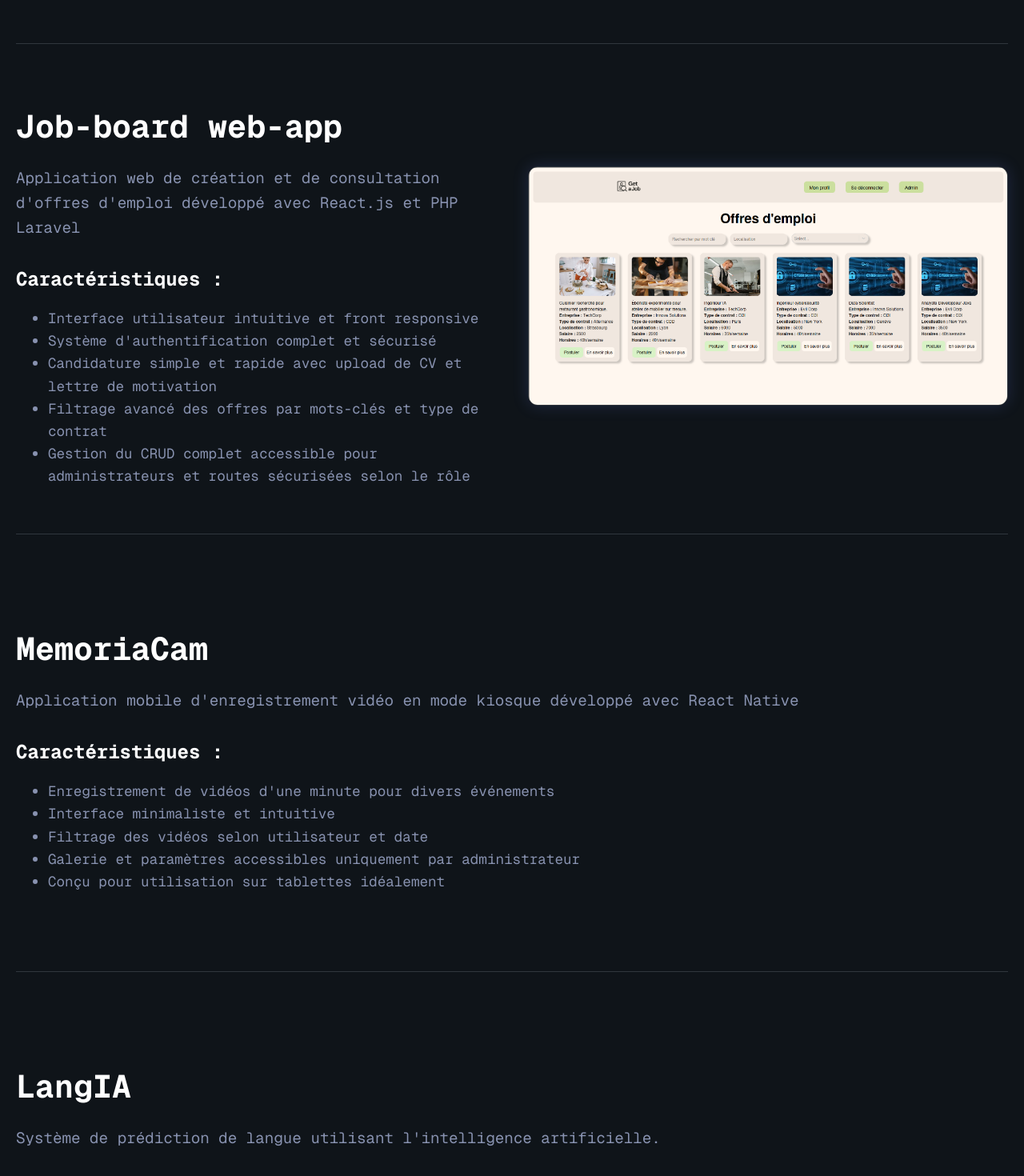
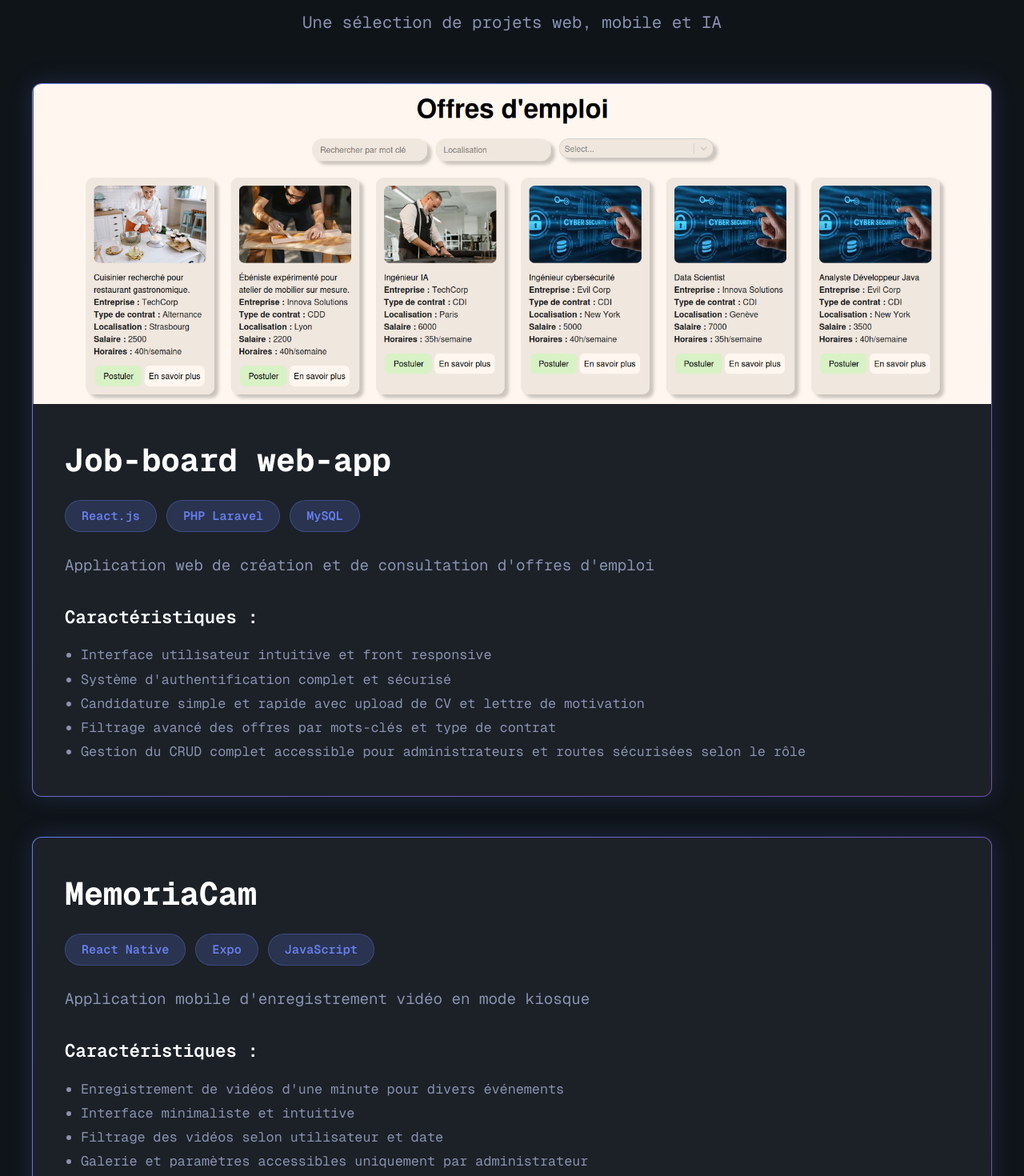
Before and after one commit to sevketbasak/Portfolio, a React (Vite) app: page /projects in a window 1280 px wide. Shown: the part 180-1650 px from the top of the page at 80% size. Built offline with nearby package versions, Linux system fonts and the light colour scheme.

Commit message:
Upgraded projects page

```diff
--- a/src/pages/Projects.jsx
+++ b/src/pages/Projects.jsx
@@ -2,89 +2,91 @@ import React from "react";
 import jobboardImg from "../assets/jobboard.png";
 
 function Projects() {
+  const projects = [
+    {
+      title: "Job-board web-app",
+      description:
+        "Application web de création et de consultation d'offres d'emploi",
+      image: jobboardImg,
+      tags: ["React.js", "PHP Laravel", "MySQL"],
+      features: [
+        "Interface utilisateur intuitive et front responsive",
+        "Système d'authentification complet et sécurisé",
+        "Candidature simple et rapide avec upload de CV et lettre de motivation",
+        "Filtrage avancé des offres par mots-clés et type de contrat",
+        "Gestion du CRUD complet accessible pour administrateurs et routes sécurisées selon le rôle",
+      ],
+      github: "https://github.com/sevketbasak",
+    },
+    {
+      title: "MemoriaCam",
+      description: "Application mobile d'enregistrement vidéo en mode kiosque",
+      tags: ["React Native", "Expo", "JavaScript"],
+      features: [
+        "Enregistrement de vidéos d'une minute pour divers événements",
+        "Interface minimaliste et intuitive",
+        "Filtrage des vidéos selon utilisateur et date",
+        "Galerie et paramètres accessibles uniquement par administrateur",
+        "Conçu pour utilisation sur tablettes idéalement",
+      ],
+      github: "https://github.com/sevketbasak",
+    },
+    {
+      title: "LangIA",
+      description:
+        "Système de prédiction de langue utilisant l'intelligence artificielle",
+      tags: ["Python"],
+      features: [
+        "Support de 7 langues différentes",
+        "Dataset enrichi avec des centaines de phrases par langue",
+        "Haute précision dans la détection de phrases",
+      ],
+      github: "https://github.com/sevketbasak",
+    },
+  ];
+
   return (
     <div style={styles.container}>
       <h1 style={styles.header}>Mes Projets</h1>
+      <p style={styles.subtitle}>Une sélection de projets web, mobile et IA</p>
 
-      <hr style={styles.divider} />
+      <div style={styles.projectsGrid}>
+        {projects.map((project, index) => (
+          <div key={index} style={styles.projectCard}>
+            {project.image && (
+              <div style={styles.imageContainer}>
+                <img
+                  src={project.image}
+                  alt={project.title}
+                  style={styles.projectImage}
+                />
+              </div>
+            )}
 
-      <div style={styles.projectSection}>
-        <div style={styles.projectWithImage}>
-          <div style={styles.projectContent}>
-            <h2 style={styles.projectTitle}>Job-board web-app</h2>
-            <p style={styles.projectDescription}>
-              Application web de création et de consultation d'offres d'emploi
-              développé avec React.js et PHP Laravel
-            </p>
-            <div style={styles.detailsSection}>
-              <h3 style={styles.detailsTitle}>Caractéristiques :</h3>
-              <ul style={styles.detailsList}>
-                <li>Interface utilisateur intuitive et front responsive</li>
-                <li>Système d'authentification complet et sécurisé</li>
-                <li>
-                  Candidature simple et rapide avec upload de CV et lettre de
-                  motivation
-                </li>
-                <li>
-                  Filtrage avancé des offres par mots-clés et type de contrat
-                </li>
-                <li>
-                  Gestion du CRUD complet accessible pour administrateurs et
-                  routes sécurisées selon le rôle
-                </li>
-              </ul>
+            <div style={styles.cardContent}>
+              <h2 style={styles.projectTitle}>{project.title}</h2>
+
+              <div style={styles.tagsContainer}>
+                {project.tags.map((tag, i) => (
+                  <span key={i} style={styles.tag}>
+                    {tag}
+                  </span>
+                ))}
+              </div>
+
+              <p style={styles.projectDescription}>{project.description}</p>
+
+              <div style={styles.detailsSection}>
+                <h3 style={styles.detailsTitle}>Caractéristiques :</h3>
+                <ul style={styles.detailsList}>
+                  {project.features.map((feature, i) => (
+                    <li key={i}>{feature}</li>
+                  ))}
+                </ul>
+              </div>
             </div>
           </div>
-          <div style={styles.imageContainer}>
-            <img
-              src={jobboardImg}
-              alt="Demo Job-board"
-              style={styles.projectImage}
-            />
-          </div>
-        </div>
-
-        <hr style={styles.divider} />
-
-        <div style={styles.project}>
-          <h2 style={styles.projectTitle}>MemoriaCam</h2>
-          <p style={styles.projectDescription}>
-            Application mobile d'enregistrement vidéo en mode kiosque développé
-            avec React Native
-          </p>
-          <div style={styles.detailsSection}>
-            <h3 style={styles.detailsTitle}>Caractéristiques :</h3>
-            <ul style={styles.detailsList}>
-              <li>
-                Enregistrement de vidéos d'une minute pour divers événements
-              </li>
-              <li>Interface minimaliste et intuitive</li>
-              <li>Filtrage des vidéos selon utilisateur et date</li>
-              <li>
-                Galerie et paramètres accessibles uniquement par administrateur
-              </li>
-              <li>Conçu pour utilisation sur tablettes idéalement</li>
-            </ul>
-          </div>
-        </div>
-
-        <hr style={styles.divider} />
-
-        <div style={styles.project}>
-          <h2 style={styles.projectTitle}>LangIA</h2>
-          <p style={styles.projectDescription}>
-            Système de prédiction de langue utilisant l'intelligence
-            artificielle.
-          </p>
-          <div style={styles.detailsSection}>
-            <h3 style={styles.detailsTitle}>Caractéristiques :</h3>
-            <ul style={styles.detailsList}>
-              <li>Support de 7 langues différentes</li>
-              <li>Dataset enrichi avec des centaines de phrases par langue</li>
-              <li>Haute précision dans la détection de phrases</li>
-            </ul>
-          </div>
-        </div>
+        ))}
       </div>
 
       <style>{`
@@ -104,67 +106,88 @@ const styles = {
   },
   header: {
     color: "white",
-    fontSize: "3rem",
+    fontSize: "3.5rem",
     textAlign: "center",
-    marginBottom: "80px",
+    marginBottom: "20px",
+    background: "linear-gradient(135deg, #667eea, #764ba2)",
+    WebkitBackgroundClip: "text",
+    WebkitTextFillColor: "transparent",
+    backgroundClip: "text",
   },
-  projectSection: {
-    marginBottom: "100px",
-    maxWidth: "1400px",
-    marginLeft: "auto",
-    marginRight: "auto",
+  subtitle: {
+    color: "#8892b0",
+    fontSize: "1.3rem",
+    textAlign: "center",
+    marginBottom: "60px",
   },
-  projectWithImage: {
+  projectsGrid: {
     display: "flex",
-    gap: "60px",
-    alignItems: "center",
+    flexDirection: "column",
+    gap: "50px",
+    maxWidth: "1200px",
+    margin: "0 auto",
   },
-  projectContent: {
-    flex: 1,
+  projectCard: {
+    backgroundColor: "#1c2128",
+    borderRadius: "12px",
+    border: "1px solid transparent",
+    backgroundImage:
+      "linear-gradient(#1c2128, #1c2128), linear-gradient(135deg, #667eea, #764ba2)",
+    backgroundOrigin: "border-box",
+    backgroundClip: "padding-box, border-box",
+    boxShadow: "0 0 30px rgba(102, 126, 234, 0.2)",
+    overflow: "hidden",
   },
   imageContainer: {
-    flex: "0 0 600px",
+    height: "400px",
+    overflow: "hidden",
   },
   projectImage: {
     width: "100%",
-    height: "auto",
-    borderRadius: "12px",
-    border: "1px solid #30363d",
-    boxShadow: "0 0 20px rgba(102, 126, 234, 0.2)",
+    height: "100%",
+    objectFit: "cover",
   },
-  project: {
-    color: "white",
-    padding: "40px 0",
-    transition: "transform 0.3s ease",
+  cardContent: {
+    padding: "40px",
   },
   projectTitle: {
     fontSize: "2.5rem",
-    marginBottom: "20px",
+    margin: "0 0 20px 0",
     color: "white",
+  },
+  tagsContainer: {
+    display: "flex",
+    gap: "12px",
+    flexWrap: "wrap",
+    marginBottom: "25px",
+  },
+  tag: {
+    padding: "8px 20px",
+    backgroundColor: "rgba(102, 126, 234, 0.2)",
+    color: "#667eea",
+    borderRadius: "20px",
+    fontSize: "0.95rem",
+    fontWeight: "600",
+    border: "1px solid rgba(102, 126, 234, 0.3)",
   },
   projectDescription: {
     fontSize: "1.2rem",
-    lineHeight: "1.6",
+    lineHeight: "1.8",
     color: "#8892b0",
-    marginBottom: "20px",
-  },
-  detailsSection: {
-    marginTop: "30px",
+    margin: "0 0 30px 0",
   },
   detailsTitle: {
-    fontSize: "1.5rem",
-    marginBottom: "15px",
+    fontSize: "1.4rem",
+    margin: "0 0 15px 0",
     color: "white",
+    fontWeight: "600",
   },
   detailsList: {
     color: "#8892b0",
-    fontSize: "1.1rem",
-    lineHeight: "1.6",
-  },
-  divider: {
-    border: "none",
-    borderTop: "1px solid #30363d",
-    margin: "40px 0",
+    fontSize: "1.05rem",
+    lineHeight: "1.8",
+    paddingLeft: "20px",
+    margin: 0,
   },
 };
 
```
